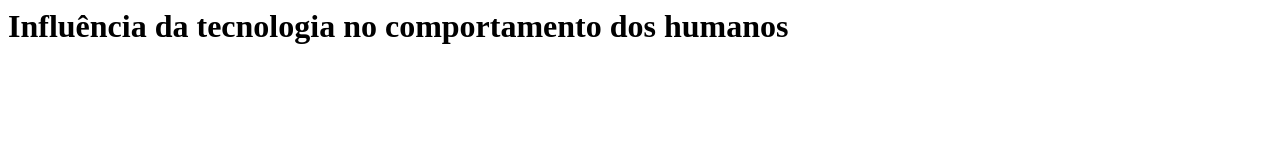
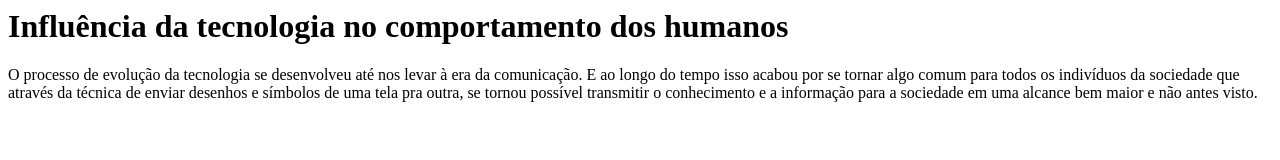
Before and after one commit to cadenasza/Atividade-html, a plain HTML site: page index.html in a window 1280 px wide. Drawn offline with Linux system fonts and the light colour scheme.

Commit message:
adicionando o paragrafo

```diff
--- a/index.html
+++ b/index.html
@@ -5,6 +5,8 @@
 </head>
 <body>
     <h1>Influência da tecnologia no comportamento dos humanos </h1>
-    <p></p>
+    <p>O processo de evolução da tecnologia se desenvolveu até nos levar à era da comunicação.
+        E ao longo do tempo isso acabou por se tornar algo comum para todos os indivíduos da sociedade que através da técnica de enviar desenhos e símbolos de uma tela pra outra, se tornou possível transmitir o conhecimento e a informação para a sociedade em uma alcance bem maior e não antes visto.
+    </p>
 </body>
 </html>
```
